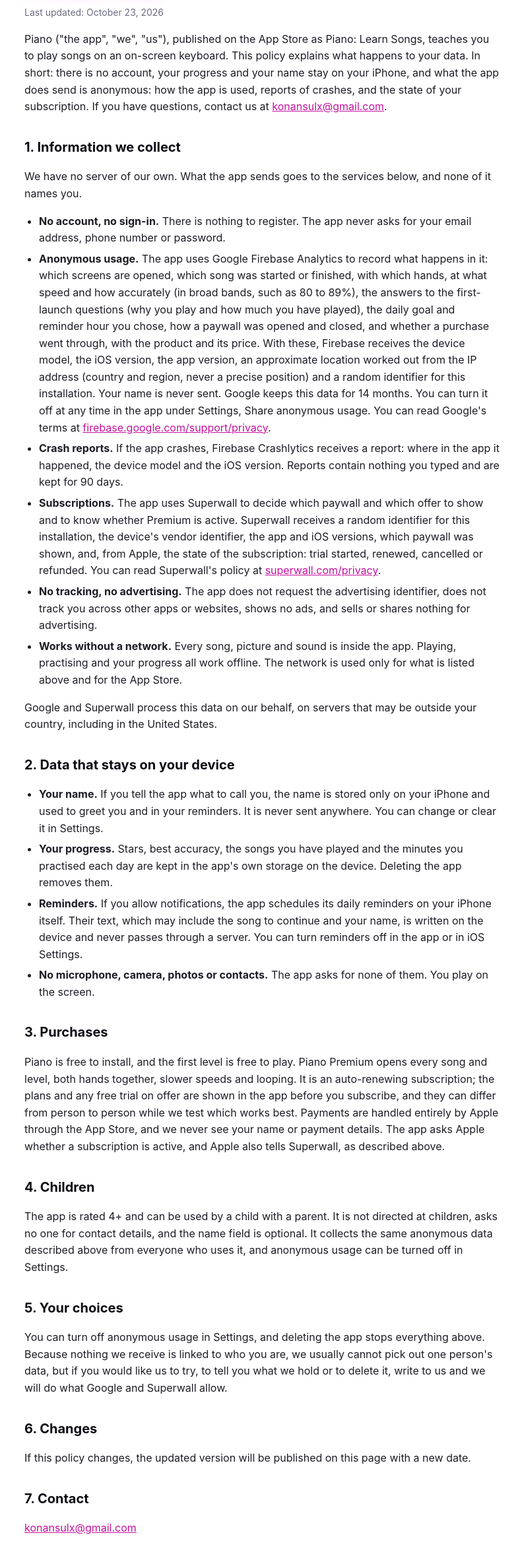
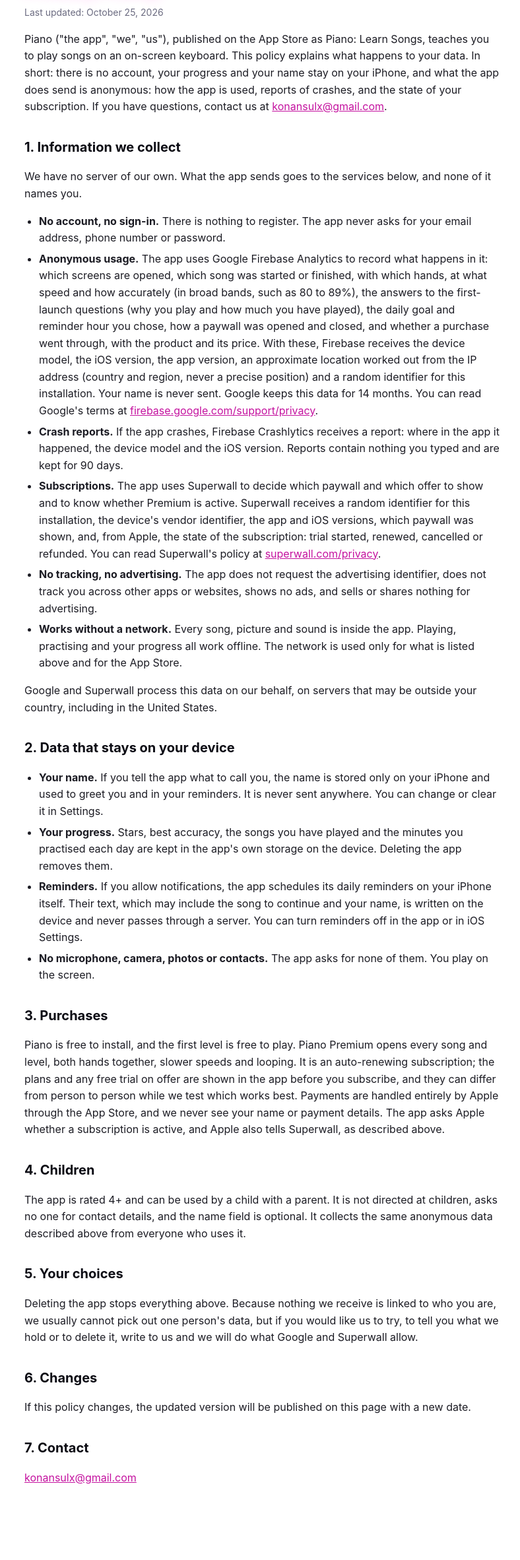
Before and after one commit to konansul/piano-legal, a plain HTML site: page privacy.html in a window 1280 px wide. Shown: the part 122-2486 px from the top of the page at 66% size, without its empty margins (243-1031 px from the left). Drawn offline with Linux system fonts and the light colour scheme.

Commit message:
Dropped the promise of an analytics switch from Piano's privacy policy
Kanan 2026-10-25: the app no longer has a Share anonymous usage switch;
none of their apps asks before sending to Firebase. The policy said in
three places that anonymous usage could be turned off in Settings. Those
words are gone, and the date is October 25, 2026; deleting the app still
stops everything.

Files:
- privacy.html: sections 2, 4 and 5, and the date

Tested: Not checked in a browser; the three sentences and the date read
right in the source.

```diff
--- a/privacy.html
+++ b/privacy.html
@@ -10,7 +10,7 @@
 <div class="nav"><a href="index.html">Piano</a> · Privacy Policy · <a href="terms.html">Terms of Use</a></div>
 
 <h1>Privacy Policy</h1>
-<p class="updated">Last updated: October 23, 2026</p>
+<p class="updated">Last updated: October 25, 2026</p>
 
 <p>Piano ("the app", "we", "us"), published on the App Store as Piano: Learn Songs, teaches you to play songs on an on-screen keyboard. This policy explains what happens to your data. In short: there is no account, your progress and your name stay on your iPhone, and what the app does send is anonymous: how the app is used, reports of crashes, and the state of your subscription. If you have questions, contact us at <a href="mailto:konansulx@gmail.com">konansulx@gmail.com</a>.</p>
 
@@ -18,7 +18,7 @@
 <p>We have no server of our own. What the app sends goes to the services below, and none of it names you.</p>
 <ul>
   <li><strong>No account, no sign-in.</strong> There is nothing to register. The app never asks for your email address, phone number or password.</li>
-  <li><strong>Anonymous usage.</strong> The app uses Google Firebase Analytics to record what happens in it: which screens are opened, which song was started or finished, with which hands, at what speed and how accurately (in broad bands, such as 80 to 89%), the answers to the first-launch questions (why you play and how much you have played), the daily goal and reminder hour you chose, how a paywall was opened and closed, and whether a purchase went through, with the product and its price. With these, Firebase receives the device model, the iOS version, the app version, an approximate location worked out from the IP address (country and region, never a precise position) and a random identifier for this installation. Your name is never sent. Google keeps this data for 14 months. You can turn it off at any time in the app under Settings, Share anonymous usage. You can read Google's terms at <a href="https://firebase.google.com/support/privacy">firebase.google.com/support/privacy</a>.</li>
+  <li><strong>Anonymous usage.</strong> The app uses Google Firebase Analytics to record what happens in it: which screens are opened, which song was started or finished, with which hands, at what speed and how accurately (in broad bands, such as 80 to 89%), the answers to the first-launch questions (why you play and how much you have played), the daily goal and reminder hour you chose, how a paywall was opened and closed, and whether a purchase went through, with the product and its price. With these, Firebase receives the device model, the iOS version, the app version, an approximate location worked out from the IP address (country and region, never a precise position) and a random identifier for this installation. Your name is never sent. Google keeps this data for 14 months. You can read Google's terms at <a href="https://firebase.google.com/support/privacy">firebase.google.com/support/privacy</a>.</li>
   <li><strong>Crash reports.</strong> If the app crashes, Firebase Crashlytics receives a report: where in the app it happened, the device model and the iOS version. Reports contain nothing you typed and are kept for 90 days.</li>
   <li><strong>Subscriptions.</strong> The app uses Superwall to decide which paywall and which offer to show and to know whether Premium is active. Superwall receives a random identifier for this installation, the device's vendor identifier, the app and iOS versions, which paywall was shown, and, from Apple, the state of the subscription: trial started, renewed, cancelled or refunded. You can read Superwall's policy at <a href="https://superwall.com/privacy">superwall.com/privacy</a>.</li>
   <li><strong>No tracking, no advertising.</strong> The app does not request the advertising identifier, does not track you across other apps or websites, shows no ads, and sells or shares nothing for advertising.</li>
@@ -38,10 +38,10 @@
 <p>Piano is free to install, and the first level is free to play. Piano Premium opens every song and level, both hands together, slower speeds and looping. It is an auto-renewing subscription; the plans and any free trial on offer are shown in the app before you subscribe, and they can differ from person to person while we test which works best. Payments are handled entirely by Apple through the App Store, and we never see your name or payment details. The app asks Apple whether a subscription is active, and Apple also tells Superwall, as described above.</p>
 
 <h2>4. Children</h2>
-<p>The app is rated 4+ and can be used by a child with a parent. It is not directed at children, asks no one for contact details, and the name field is optional. It collects the same anonymous data described above from everyone who uses it, and anonymous usage can be turned off in Settings.</p>
+<p>The app is rated 4+ and can be used by a child with a parent. It is not directed at children, asks no one for contact details, and the name field is optional. It collects the same anonymous data described above from everyone who uses it.</p>
 
 <h2>5. Your choices</h2>
-<p>You can turn off anonymous usage in Settings, and deleting the app stops everything above. Because nothing we receive is linked to who you are, we usually cannot pick out one person's data, but if you would like us to try, to tell you what we hold or to delete it, write to us and we will do what Google and Superwall allow.</p>
+<p>Deleting the app stops everything above. Because nothing we receive is linked to who you are, we usually cannot pick out one person's data, but if you would like us to try, to tell you what we hold or to delete it, write to us and we will do what Google and Superwall allow.</p>
 
 <h2>6. Changes</h2>
 <p>If this policy changes, the updated version will be published on this page with a new date.</p>
```
